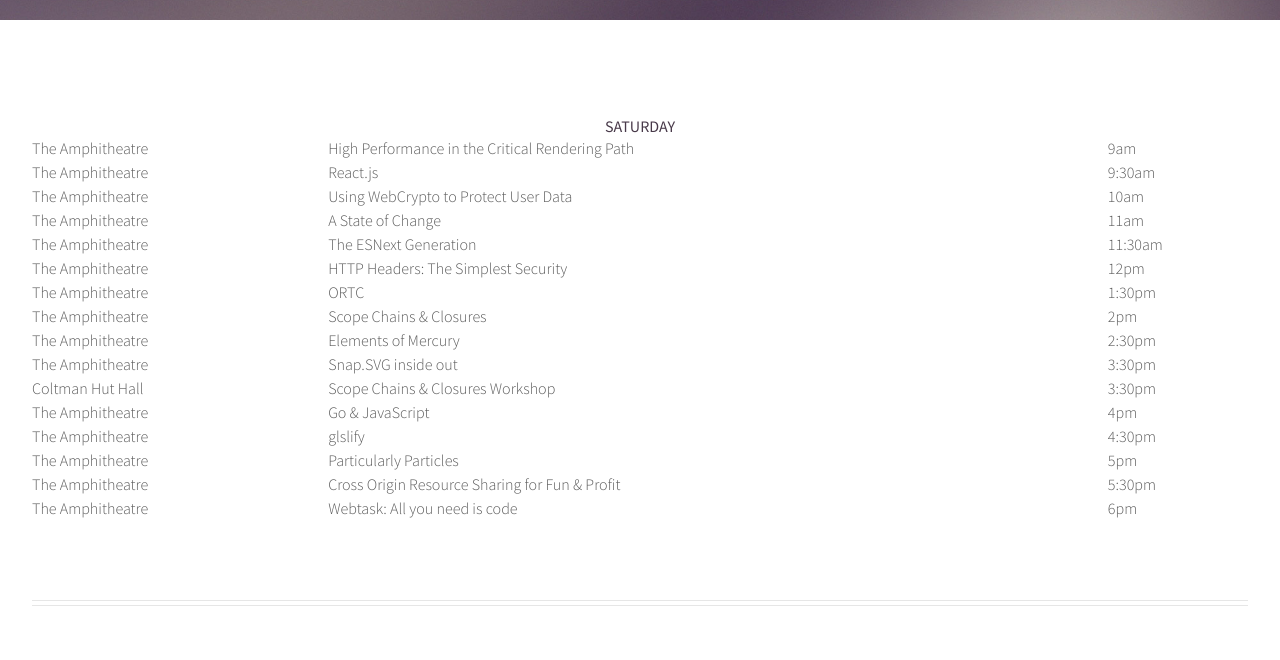
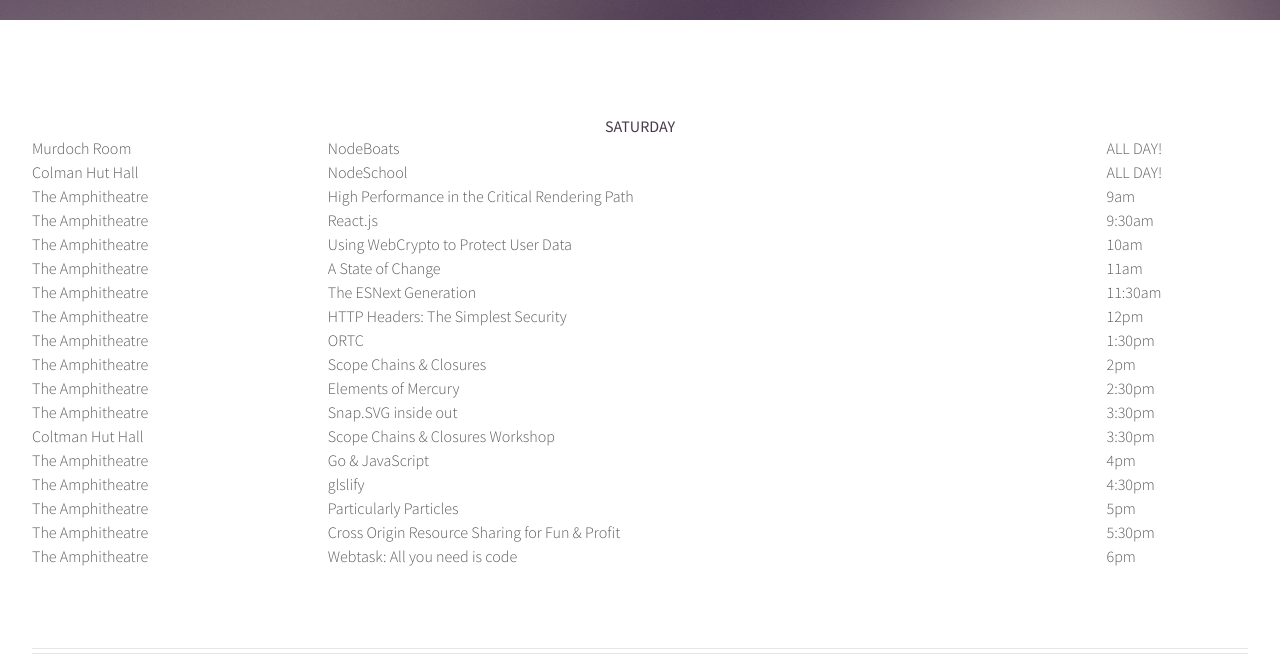
Before and after one commit to campjs/campjs-intranet-5, a plain HTML site: page schedule.html in a window 1280 px wide. Shown: the part 140-800 px from the top of the page. Drawn offline with Linux system fonts and the light colour scheme.

Commit message:
add nodeboats & nodeschool to schedule

```diff
--- a/schedule.html
+++ b/schedule.html
@@ -86,6 +86,16 @@
   {
     day: "saturday",
     sessions: [
+      {
+        "name": "NodeBoats",
+        "time": "ALL DAY!",
+        "location": "Murdoch Room"
+      },
+      {
+        "name": "NodeSchool",
+        "time": "ALL DAY!",
+        "location": "Colman Hut Hall"
+      },
       {
         "name": "High Performance in the Critical Rendering Path",
         "time": "9am",
```
